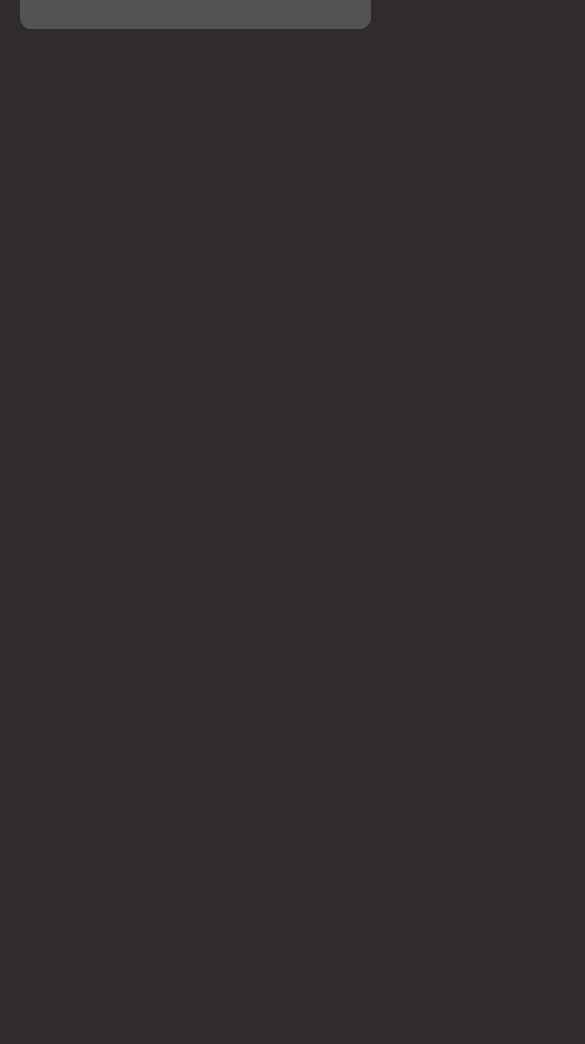
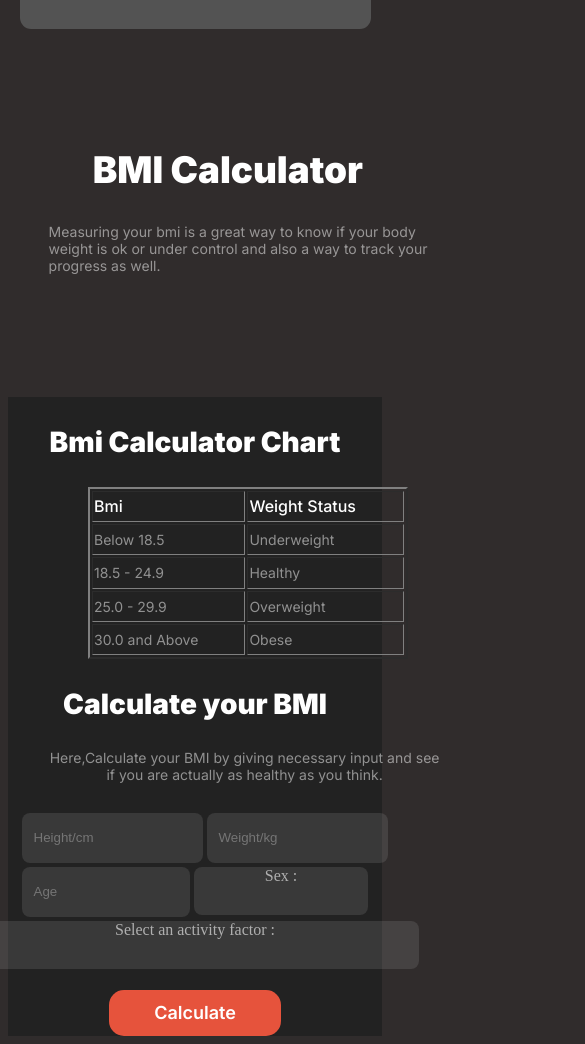
Before and after one commit to Anas-Uddin/assignment-2-by-Anas, a plain HTML site: page index.html in a window 390 px wide. Shown: the part 3535-4579 px from the top of the page, 585 px wide, since content can reach past the window. Before the commit the page ends 3564 px from the top, so only its background shows below. Drawn offline with Linux system fonts and the light colour scheme; a web font is replaced by a local one.

Commit message:
bmi chart done

```diff
--- a/index.html
+++ b/index.html
@@ -88,6 +88,66 @@
                 <img style="border-radius: 1.3em;" width="366px" src="images/run.jpg" alt="">
             </div>
         </section>
+        <section id="bmi-section">
+            <div id="bmi-div1">
+                <h1 id="bmi-h1">BMI Calculator</h1>
+                <p id="bmi-p">Measuring your bmi is a great way to know if your body weight is ok or under control and also a way to track your progress as well.</p>
+            </div>
+            <div id="bmi-div-with-bg">
+                <div id="div-of-table">
+                    <h3 class="bmi-h3">Bmi Calculator Chart</h3>
+                    <table border="2" id="bmi-table">
+                        <tr align="left">
+                            <th>Bmi</th>
+                            <th>Weight Status</th>
+                        </tr>
+                        <tr align="left">
+                            <td>Below 18.5</td>
+                            <td>Underweight</td>
+                        </tr>
+                        <tr align="left">
+                            <td>18.5 - 24.9</td>
+                            <td>Healthy</td>
+                        </tr>
+                        <tr align="left">
+                            <td>25.0 - 29.9</td>
+                            <td>Overweight</td>
+                        </tr>
+                        <tr align="left">
+                            <td>30.0 and Above</td>
+                            <td>Obese</td>
+                        </tr>
+                    </table>
+                </div>
+                <div>
+                    <h3 class="bmi-h3">Calculate your BMI</h3>
+                    <p id="bmi-p">Here,Calculate your BMI by giving necessary input and see if you are actually as healthy as you think.</p>
+                    <form>
+                        <div id="form-div1">
+                            <input type="text" placeholder="Height/cm">
+                            <input type="text" placeholder="Weight/kg"><br>
+                        </div>
+                        <div id="form-div2">
+                            <input type="number" placeholder="Age" min="0" max="110">
+                            <label class="sex" for="sex">Sex :</label>
+                            <select id="sex">
+                                <option value="male">Male</option>
+                                <option value="female">Female</option>
+                                <option value="other">Other</option>
+                            </select><br>
+                        </div>
+
+                        <label class="activity" for="activity">Select an activity factor :</label>
+                        <select id="activity">
+                            <option value="running">Running</option>
+                            <option value="swimming">Swimming</option>
+                            <option value="gym">Gym</option>
+                        </select><br>
+                        <button class="button-color button-font" style="padding: .7em 2.5em;">Calculate</button>
+                    </form>
+                </div>
+            </div>
+        </section>
     </main>
     <footer>
 
--- a/style.css
+++ b/style.css
@@ -235,6 +235,95 @@ button{
     width: 224px;
     height: 54px;
 }
+#bmi-div1{
+    width: 40em;
+    text-align: left;
+    margin: auto;
+    margin-top: 5em;
+    margin-bottom: 7em;
+}
+#bmi-h1{
+    color: rgb(255, 255, 255);
+    font-family: Inter;
+    font-size: 48px;
+    font-weight: 900;
+}
+#bmi-p{
+    color: rgba(255, 255, 255, 0.5);
+    font-family: Inter;
+    font-size: 14px;
+    font-weight: 400;
+}
+#bmi-div-with-bg{
+    background: rgb(34, 34, 34);
+    display: flex;
+    justify-content: space-around;
+}
+.bmi-h3{
+    color: rgb(255, 255, 255);
+    font-family: Inter;
+    font-size: 28px;
+    font-weight: 900;
+}
+#bmi-table{
+    width: 20em;
+    line-height: 170%;
+}
+th{
+    color: rgb(255, 255, 255);
+    font-family: Inter;
+    font-size: 16px;
+    font-weight: 500;
+}
+td{
+    color: rgba(255, 255, 255, 0.5);
+    font-family: Inter;
+    font-size: 14px;
+    font-weight: 400;
+}
+#bmi-p{
+    color: rgba(255, 255, 255, 0.5);
+    font-family: Inter;
+    font-size: 14px;
+    font-weight: 400;
+    width: 577px;
+    height: 48px;
+}
+form input, form label, form select, form option{
+    border-radius: 8px;
+    margin: .15em;
+    border: none;
+    color: rgba(255, 255, 255, 0.6);
+    background: rgba(255, 255, 255, 0.1);
+    width: 282.5px;
+    height: 48px;
+}
+form label{
+    padding: 12px;
+}
+.sex{
+    padding-left: 8em;
+    padding-right: 8em;
+}
+.activity{
+    padding-left: 4em;
+    padding-right: 4em;
+}
+form select{
+    visibility: hidden;
+}
+form select:hover{
+    margin: 0;
+    visibility: visible;
+}
+select option{
+    color: white;
+    background-color: black;
+}
+input::placeholder{
+    padding: 10px;
+}
+
 
 
 @media screen and (max-width:591px) {
@@ -340,4 +429,53 @@ button{
     #run-extra-mile-div2 img{
         width: 21em;
     }
+    #bmi-section{
+        display: flex;
+        flex-direction: column;
+        padding: .5em;
+    }
+    #bmi-h1{
+        position: relative;
+        font-size: 2.3em;
+        left: 2.3em;
+    }
+    #bmi-p{
+        width: 28em;
+        padding-left: 2.9em;
+    }
+    #bmi-div-with-bg{
+        display: flex;
+        flex-direction: column;
+    }
+    table{
+        position: relative;
+        left: 5em;
+    }
+    #div-of-table{
+        justify-content: center;
+    }
+    form select{
+        display: none;
+    }
+    form select:hover{
+        margin: 0;
+        display: block;}
+    form{
+        display: flex;
+        flex-direction: column;
+        align-items: center;
+    }
+    #form-div1, #form-div2{
+        display: flex;
+        width: 90vw;
+    }
+     .sex{
+        position: relative;
+        width: 15.3em;
+        padding: 0px 1em;
+    }
+    .activity{
+        width: 20em;
+        padding: 0px 3.97em;
+    }
 }
```
